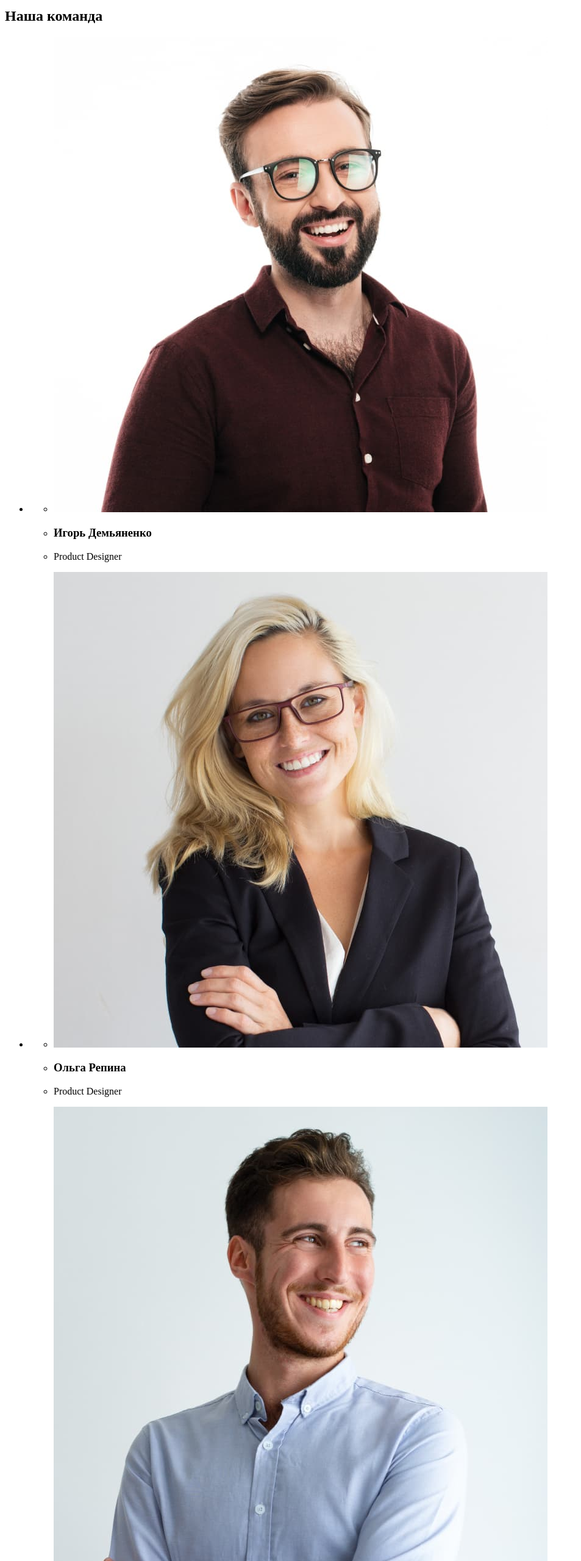
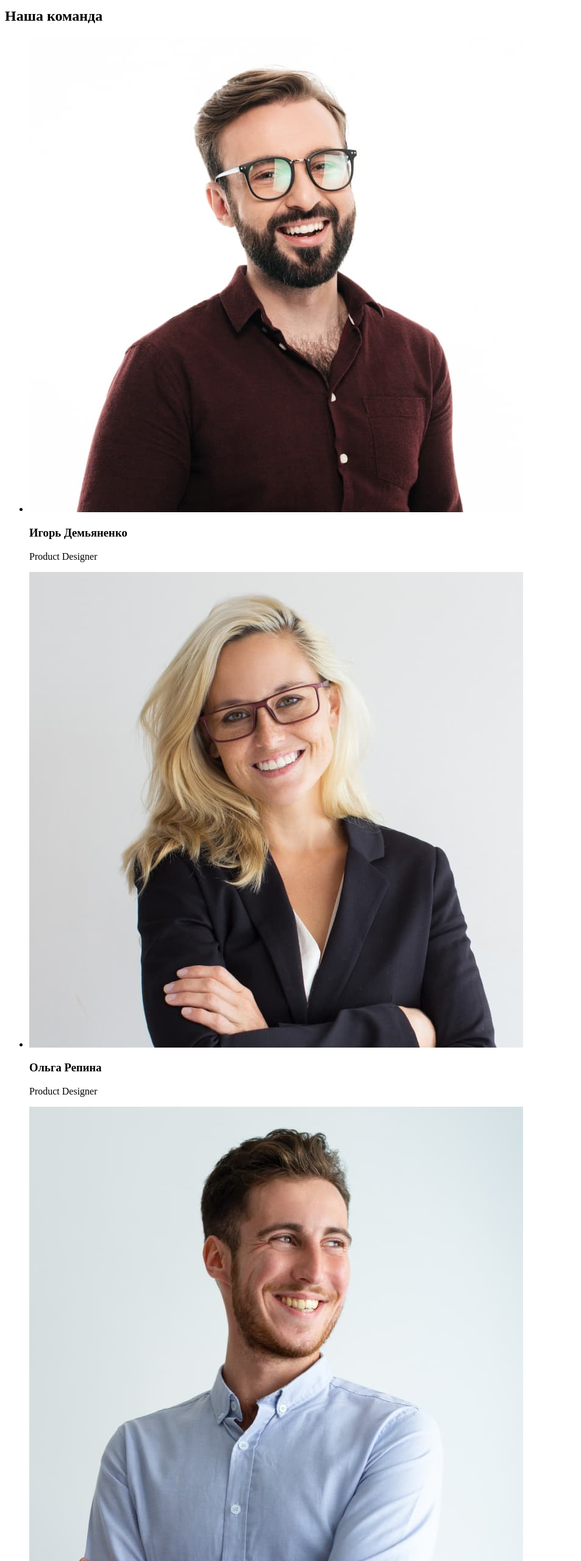
Before and after one commit to DenisOrlenko/changes-1, a plain HTML site: page index.html in a window 1280 px wide. Shown: the part 1540-4100 px from the top of the page at 61% size, without its empty margins (0-953 px from the left). Drawn offline with Linux system fonts and the light colour scheme.

Commit message:
html lay out

```diff
--- a/index.html
+++ b/index.html
@@ -74,48 +74,24 @@
       <h2>Наша команда</h2>
       <ul>
         <li>
-          <ul>
-            <li><img src="./images/Игорь.jpg" alt="Дизайнер продукции"></li>
-            <li>
-              <h3>Игорь Демьяненко</h3>
-            </li>
-            <li>
-              <p lang="en">Product Designer</p>
-            </li>
-          </ul>
+          <img src="./images/Игорь.jpg" alt="Дизайнер продукции"></li>
+          <h3>Игорь Демьяненко</h3>
+          <p lang="en">Product Designer</p>
         </li>
         <li>
-          <ul>
-            <li><img src="./images/Ольга.jpg" alt="Фронтенд-разработчик"></li>
-            <li>
-              <h3>Ольга Репина</h3>
-            </li>
-            <li>
-              <p lang="en">Product Designer</p>
-            </li>
-          </ul>
+          <img src="./images/Ольга.jpg" alt="Фронтенд-разработчик"></li>
+          <h3>Ольга Репина</h3>
+          <p lang="en">Product Designer</p>
         </li>
         <li>
-          <ul>
-            <li><img src="./images/Николай.jpg" alt="Маркетолог"></li>
-            <li>
-              <h3>Николай Тарасов</h3>
-            </li>
-            <li>
-              <p lang="en">Marketing</p>
-            </li>
-          </ul>
+          <img src="./images/Николай.jpg" alt="Маркетолог"></li>
+          <h3>Николай Тарасов</h3>
+          <p lang="en">Marketing</p>
         </li>
         <li>
-          <ul>
-            <li><img src="images/Михаил.jpg" alt="Дизайнер пользовательского интерфейса"></li>
-            <li>
-              <h3>Михаил Ермаков</h3>
-            </li>
-            <li>
-              <p lang="en">UI Designer</p>
-            </li>
-          </ul>
+          <img src="images/Михаил.jpg" alt="Дизайнер пользовательского интерфейса"></li>
+          <h3>Михаил Ермаков</h3>
+          <p lang="en">UI Designer</p>
         </li>
       </ul>
     </section>
```
